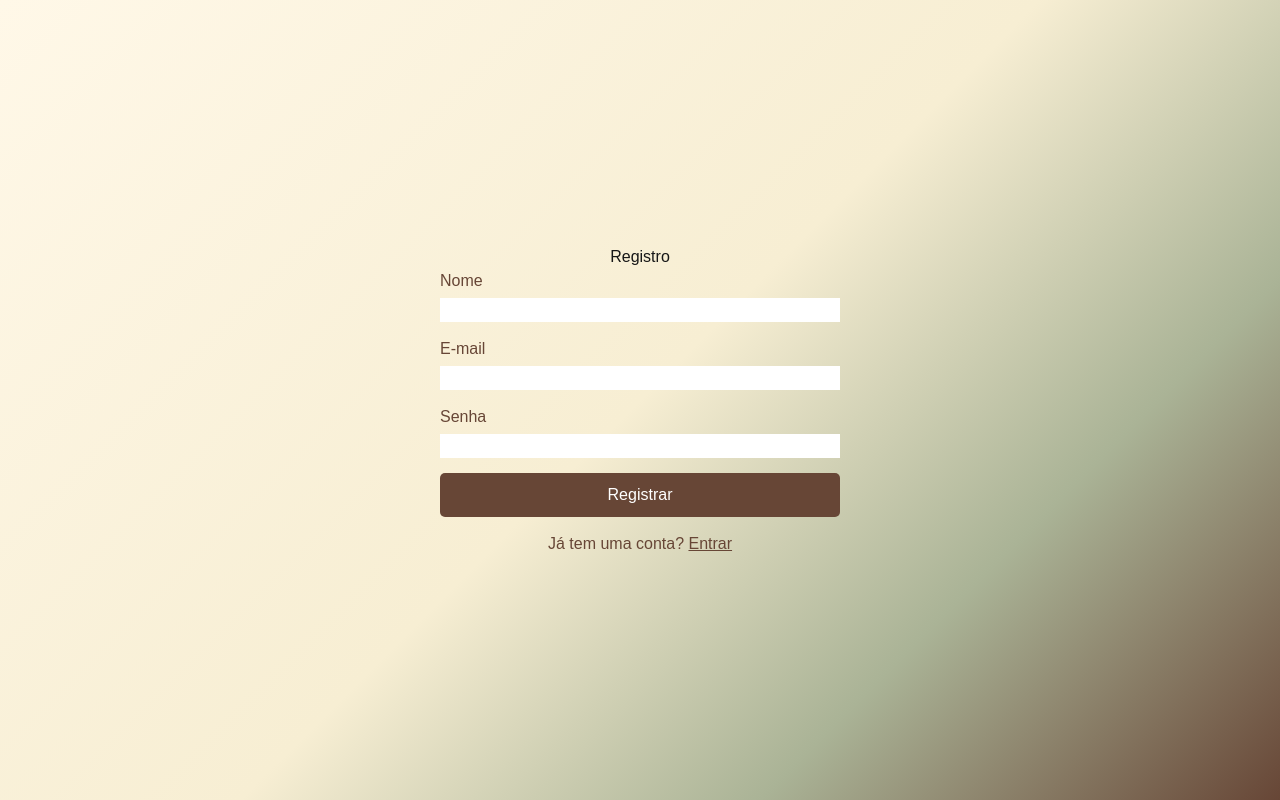
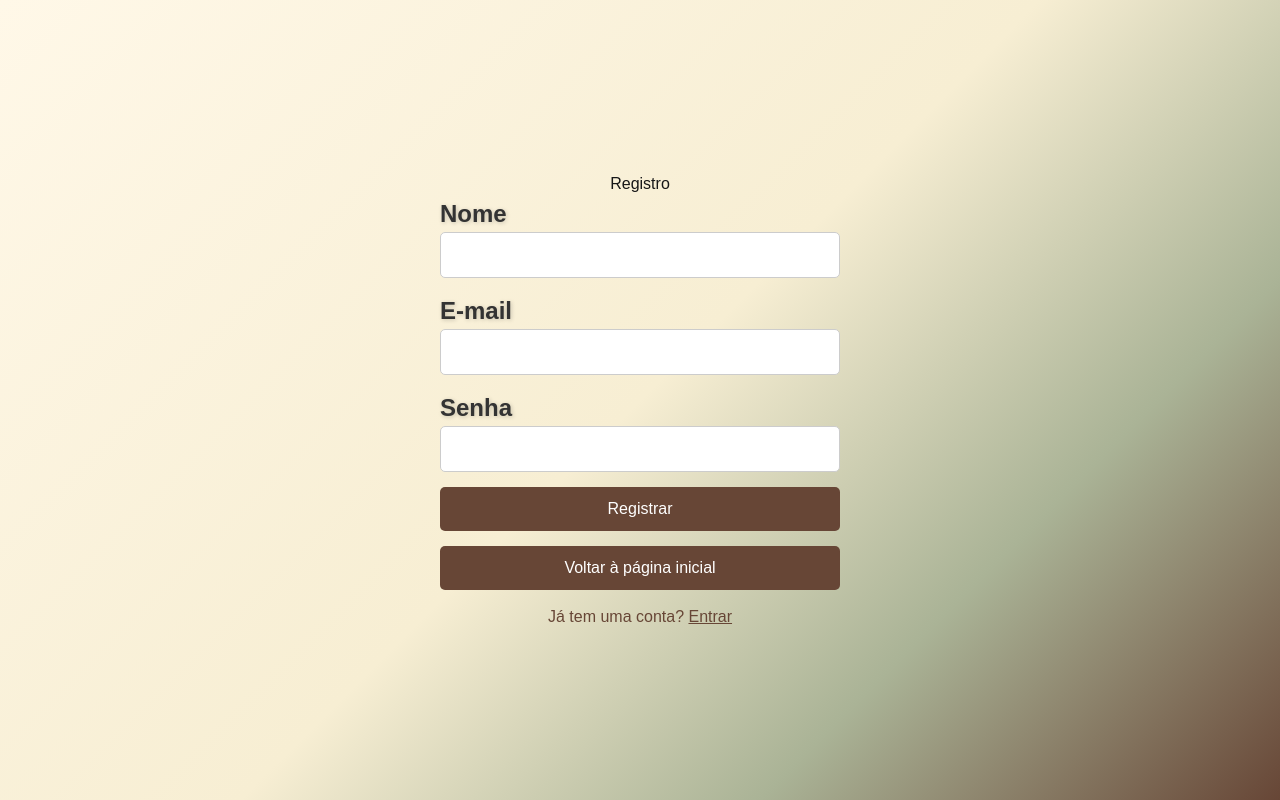
Before and after one commit to alvccpj/organiza-application, a Next.js app: page /login in a window 1280 px wide. Both pictures are taken after a click on the element "Registrar". Built offline with nearby package versions, Linux system fonts and the light colour scheme.

Commit message:
add login page

```diff
--- a/src/pages/login.js
+++ b/src/pages/login.js
@@ -1,16 +1,52 @@
 import { useState } from "react";
-import styles from "../styles/Login.module.css"; // Certifique-se de criar este arquivo CSS para estilos
+import { useRouter } from "next/router"; // Importa o useRouter para redirecionamento
+import styles from "../styles/Login.module.css";
 
 const Login = () => {
-    const [isLogin, setIsLogin] = useState(true); // Controla se estamos na tela de login ou registro
+  const [isLogin, setIsLogin] = useState(true);
   const [email, setEmail] = useState("");
   const [password, setPassword] = useState("");
   const [name, setName] = useState("");
+  const [error, setError] = useState("");
+
+  const MIN_PASSWORD_LENGTH = 8;
+  const router = useRouter(); // Inicializa o hook de roteamento
 
   const handleSubmit = (e) => {
     e.preventDefault();
-        // Aqui você pode adicionar a lógica de autenticação ou registro
-        console.log({ name, email, password });
+
+    if (password.length < MIN_PASSWORD_LENGTH) {
+      setError(`A senha deve ter no mínimo ${MIN_PASSWORD_LENGTH} caracteres.`);
+      return;
+    }
+
+    setError("");
+
+    if (isLogin) {
+      const storedUser = JSON.parse(localStorage.getItem("user"));
+
+      if (
+        storedUser &&
+        storedUser.email === email &&
+        storedUser.password === password
+      ) {
+        window.alert("Login realizado com sucesso!");
+      } else {
+        window.alert("Credenciais incorretas!");
+      }
+    } else {
+      localStorage.setItem("user", JSON.stringify({ name, email, password }));
+      window.alert("Registro realizado com sucesso!");
+
+      setName("");
+      setEmail("");
+      setPassword("");
+      setIsLogin(true);
+    }
+  };
+
+  const handleBackToHome = () => {
+    router.push("/"); // Redireciona para a página inicial
   };
 
   return (
@@ -19,43 +55,62 @@ const Login = () => {
       <form onSubmit={handleSubmit} className={styles.form}>
         {!isLogin && (
           <div className={styles.inputGroup}>
-                        <label htmlFor="name" className={styles.label}>Nome</label>
+            <label htmlFor="name" className={styles.label}>
+              Nome
+            </label>
             <input
               type="text"
               id="name"
               value={name}
               onChange={(e) => setName(e.target.value)}
               required
+              className={styles.input}
             />
           </div>
         )}
         <div className={styles.inputGroup}>
-                    <label htmlFor="email" className={styles.label}>E-mail</label>
+          <label htmlFor="email" className={styles.label}>
+            E-mail
+          </label>
           <input
             type="email"
             id="email"
             value={email}
             onChange={(e) => setEmail(e.target.value)}
             required
+            className={styles.input}
           />
         </div>
         <div className={styles.inputGroup}>
-                    <label htmlFor="password" className={styles.label}>Senha</label>
+          <label htmlFor="password" className={styles.label}>
+            Senha
+          </label>
           <input
             type="password"
             id="password"
             value={password}
             onChange={(e) => setPassword(e.target.value)}
             required
+            className={styles.input}
           />
         </div>
+        {error && <p className={styles.error}>{error}</p>}
         <button type="submit" className={styles.submitButton}>
           {isLogin ? "Entrar" : "Registrar"}
         </button>
       </form>
+
+      {/* Novo botão para voltar à página inicial */}
+      <button onClick={handleBackToHome} className={styles.backButton}>
+        Voltar à página inicial
+      </button>
+
       <p className={styles.toggleText}>
         {isLogin ? "Não tem uma conta? " : "Já tem uma conta? "}
-                <span onClick={() => setIsLogin(!isLogin)} className={styles.toggleLink}>
+        <span
+          onClick={() => setIsLogin(!isLogin)}
+          className={styles.toggleLink}
+        >
           {isLogin ? "Registrar" : "Entrar"}
         </span>
       </p>
--- a/src/styles/Login.module.css
+++ b/src/styles/Login.module.css
@@ -5,7 +5,13 @@
   justify-content: center;
   min-height: 100vh; /* Ocupa a altura total da tela */
   padding: 20px;
-    background: linear-gradient(135deg, #FFF8E8 0%, #F7EED3 50%, #AAB396 75%, #674636 100%);
+  background: linear-gradient(
+    135deg,
+    #fff8e8 0%,
+    #f7eed3 50%,
+    #aab396 75%,
+    #674636 100%
+  );
 }
 
 .form {
@@ -23,7 +29,11 @@
 }
 
 .label {
-    margin-bottom: 5px; /* Espaço entre o rótulo e o campo de entrada */
+  font-size: 1.5rem;
+  color: #333;
+  font-weight: 600;
+  border-radius: 10px;
+  text-shadow: 1px 1px 4px rgba(0, 0, 0, 0.2);
 }
 
 .input {
@@ -42,7 +52,23 @@
 }
 
 .submitButton:hover {
-    background-color: #AAB396; /* Cor mais clara ao passar o mouse */
+  background-color: #aab396; /* Cor mais clara ao passar o mouse */
+}
+
+.backButton {
+  padding: 10px;
+  background-color: #674636;
+  color: white;
+  border: none;
+  border-radius: 5px;
+  cursor: pointer;
+  margin-top: 15px; /* Espaço acima do botão */
+  width: 100%;
+  max-width: 400px;
+}
+
+.backButton:hover {
+  background-color: #aab396; /* Cor mais escura ao passar o mouse */
 }
 
 .toggleText {
@@ -56,3 +82,10 @@
   cursor: pointer;
   text-decoration: underline; /* Sublinha o texto */
 }
+
+.error {
+  color: red;
+  font-size: 0.9rem;
+  margin-top: -10px;
+  margin-bottom: 10px;
+}
```
Also changed, not shown: src/styles/Home.module.css (+9 -3 lines). Lines whose indentation alone changed are shown as unchanged.
